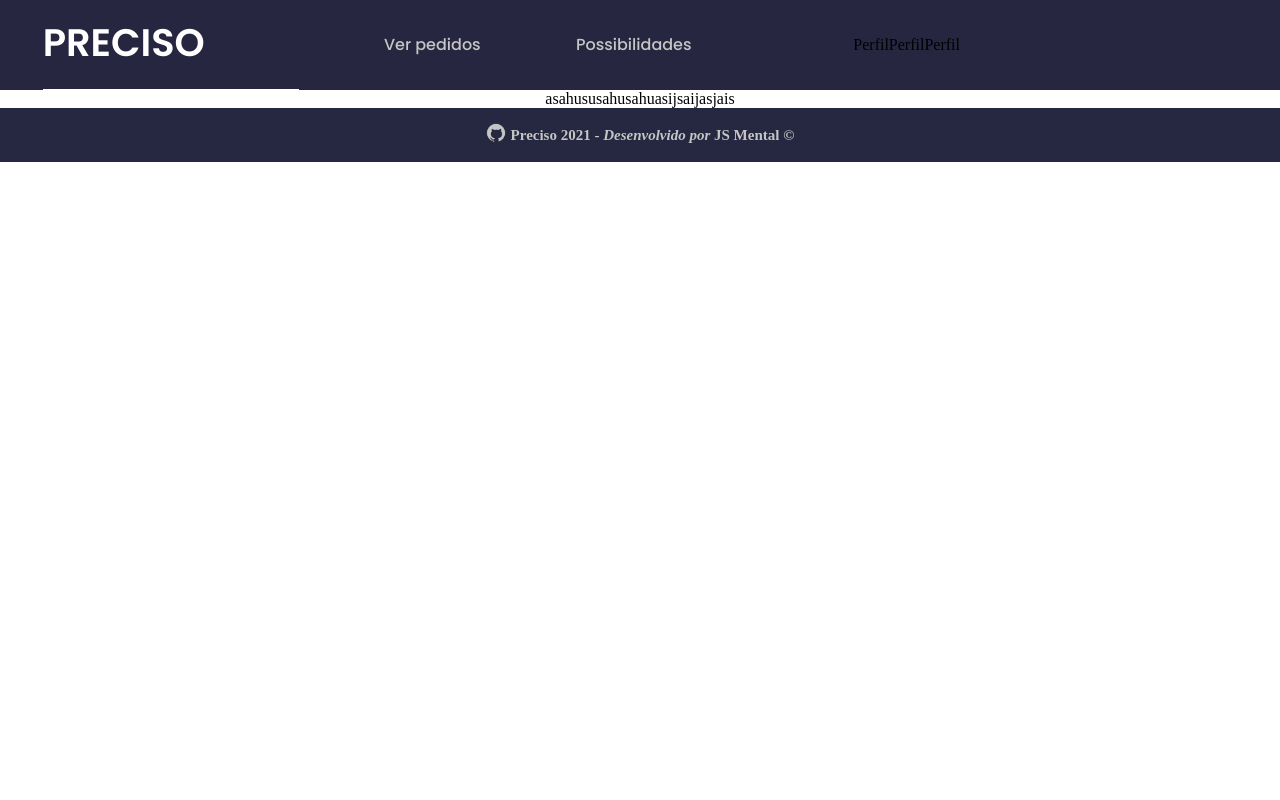
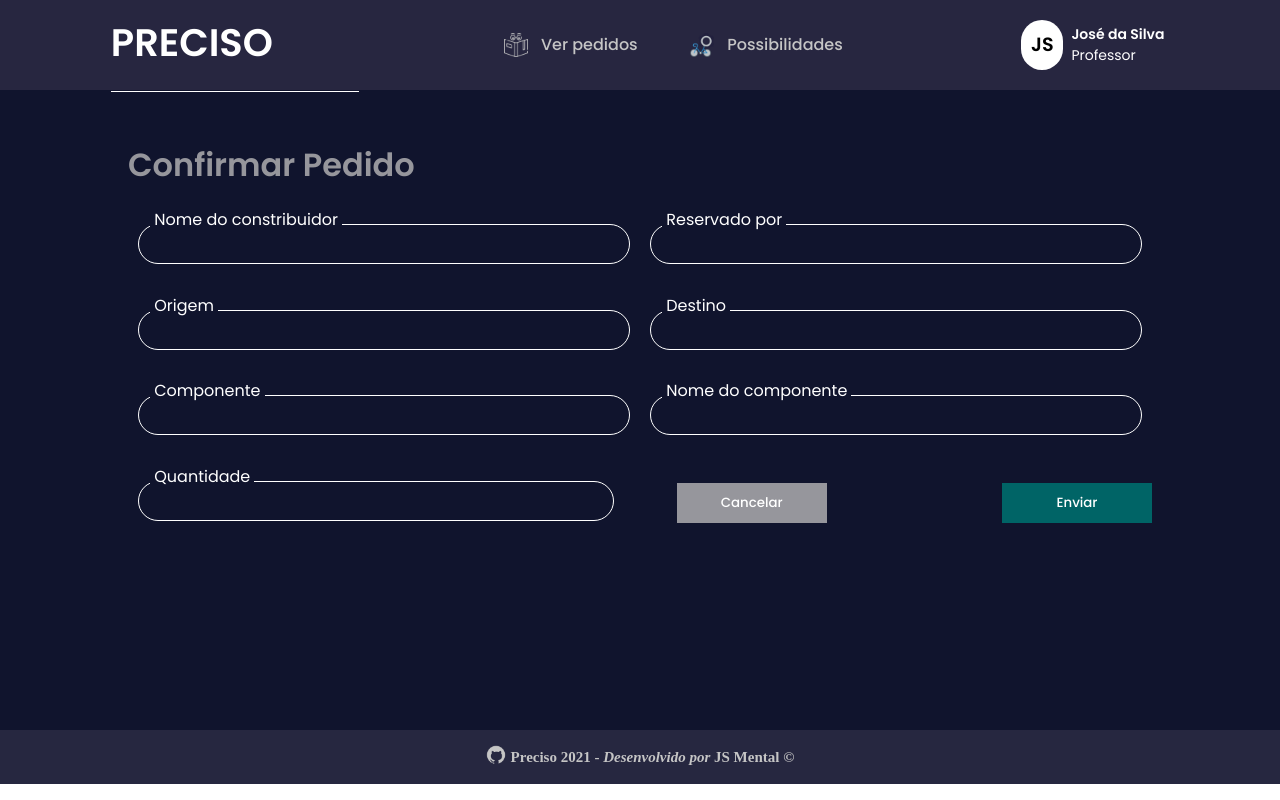
Before and after one commit to LucasDSL/Preciso-HackSocial, a Next.js app in the folder frontend/: page / in a window 1280 px wide. Built offline with nearby package versions, Linux system fonts and the light colour scheme.

Commit message:
commit de segurança

```diff
--- a/frontend/components/Header/Header.tsx
+++ b/frontend/components/Header/Header.tsx
@@ -1,6 +1,7 @@
 import * as S from "./HeaderStyle";
 import Image from "next/image";
-
+import LivroCinza from "../../public/reding_grey.png";
+import SettingsImage from "../../public/settings_blue.png";
 export default function Header() {
   return (
     <S.Header>
@@ -9,13 +10,27 @@ export default function Header() {
       </S.PrecisoWrapper>
       <S.Botoes>
         <S.VerPedidos>
+          <S.LivroCinzaWrapper>
+            <Image src={LivroCinza} layout="intrinsic" alt="livroCinza" />
+          </S.LivroCinzaWrapper>
           <h1>Ver pedidos</h1>
         </S.VerPedidos>
         <S.Possibilidades>
+          <S.SettingsWrapper>
+            <Image src={SettingsImage} layout="intrinsic" alt="settings" />
+          </S.SettingsWrapper>
           <h1>Possibilidades</h1>
         </S.Possibilidades>
       </S.Botoes>
-      <S.Perfil>PerfilPerfilPerfil</S.Perfil>
+      <S.Perfil>
+        <S.FotoDePerfilWrapper>
+          <p>JS</p>
+        </S.FotoDePerfilWrapper>
+        <S.NomeEProfissao>
+          <h1>José da Silva</h1>
+          <h2>Professor</h2>
+        </S.NomeEProfissao>
+      </S.Perfil>
     </S.Header>
   );
 }
--- a/frontend/components/Header/HeaderStyle.ts
+++ b/frontend/components/Header/HeaderStyle.ts
@@ -7,7 +7,7 @@ width: 100%;
 background-color: #272640;
 height: 90px;
 align-items: center;
-
+padding-left: 3%;
 justify-content: space-around;
 h1 {
     font-family: Poppins;
@@ -32,7 +32,7 @@ justify-content: center;
 height: 100%;
 width:20%;
 margin-top: 3px;
-border-bottom: 3px solid white;
+border-bottom: 1px solid white;
 p {
     margin-top:15px;
     align-items: center;
@@ -77,9 +77,66 @@ width: 50%;
 
 `
 
+export const LivroCinzaWrapper = styled.div `
+width: 24px;
+height: 24px;
+margin-right:13px;
+
+`
+
+export const SettingsWrapper = styled.div `
+width: 24px;
+height: 24px;
+margin-right:13px;
+`
+
 export const Perfil = styled.div `
 display: flex;
 flex-direction: row;
-width: 30%;
+width: 15%;
+height: 100%;
+align-items:center;
 
 `
+
+export const FotoDePerfilWrapper = styled.div `
+display: flex;
+width: 22.6%;
+height: 56.52%;
+align-items: center;
+justify-content: center;
+background:#FFFFFF;
+border-radius: 75px;
+ p {
+    font-family: Poppins;
+font-style: normal;
+font-weight: 600;
+font-size: 1.2rem;
+line-height: 1.65rem;
+ }
+`
+export const NomeEProfissao = styled.div `
+display: flex;
+flex-direction: column;
+justify-content: center;
+width:75%;
+height: 100%;
+padding-left: 8px;
+h1 {
+    font-family: Poppins;
+font-style: normal;
+font-weight: 600;
+font-size: 14px;
+line-height: 21px;
+color: #FFFFFF;
+}
+h2 {
+    font-family: Poppins;
+font-style: normal;
+font-weight: normal;
+font-size: 14px;
+line-height: 21px;
+color: #FFFFFF;
+
+}
+`
--- a/frontend/components/main/index.tsx
+++ b/frontend/components/main/index.tsx
@@ -3,8 +3,58 @@ import { StyledMain } from "./styles";
 export default function Main() {
   return (
     <StyledMain>
-      <p>asahususahusahuas</p>
-      <p>ijsaijasjais</p>
+      <h1>Confirmar Pedido</h1>
+      <div className="alignInputs">
+        <label className="label-input">
+          <span> Nome do constribuidor </span>
+          <input type="text" placeholder="" />
+        </label>
+
+        <label className="label-input">
+          <span>Reservado por</span>
+          <input type="" placeholder="" />
+        </label>
+      </div>
+
+      <div className="alignInputs">
+        <label className="label-input">
+          <span>Origem</span>
+          <input type="text" placeholder="" />
+        </label>
+
+        <label className="label-input">
+          <span>Destino</span>
+          <input type="text" placeholder="" />
+        </label>
+      </div>
+
+      <div className="alignInputs">
+        <label className="label-input">
+          <span>Componente</span>
+          <input type="text" />
+        </label>
+
+        <label className="label-input">
+          <span>Nome do componente </span>
+          <input type="text" />
+        </label>
+      </div>
+
+      <div className="alignInputs">
+        <label className="label-input">
+          <span>Quantidade</span>
+          <input type="text" />
+        </label>
+
+        <div className="alignButtons">
+          <button id="cancel" type="submit">
+            Cancelar
+          </button>
+          <button id="send" type="reset">
+            Enviar
+          </button>
+        </div>
+      </div>
     </StyledMain>
   );
 }
--- a/frontend/components/main/styles.js
+++ /dev/null
@@ -1,6 +0,0 @@
-import styled from "styled-components";
-
-export const StyledMain = styled.main`
-    display: flex;
-    justify-content: center;
-`;
--- /dev/null
+++ b/frontend/components/main/styles.ts
@@ -0,0 +1,64 @@
+import styled from "styled-components";
+
+export const StyledMain = styled.main`
+
+    height: 80vh;
+    font-family: 'Poppins';
+    background-color: #10142D;
+    color: #96969C;
+    padding: 4% 10% 5% 10%;
+    h1 {
+        font-weight: 600;
+    }
+    .alignInputs {
+        display: flex;
+        flex-direction: row;
+    }
+    .alignButtons {
+        display: flex;
+        width: 100%;
+        justify-content: space-between;
+    }
+    input {
+        color: white;
+        padding-left: 17px;
+        background-color: transparent;
+        border-radius: 60px;
+        border: 1px solid white;
+        min-height: 40px;
+    }
+    .label-input {
+        color: white;
+        display: flex;
+        flex-direction: column;
+        width: 90%;
+        margin: 1%;
+    }
+    button {
+        font-family: 'Poppins';
+        color: white;
+        font-weight: 500;
+        border: none;
+        cursor: pointer;
+        width: 150px;
+        max-height: 40px;
+        margin-top: 7%;
+    }
+    #cancel {
+        background-color: #96969C;
+        margin-left: 10%;
+    }
+    #send {
+        background-color: #006466;
+    }
+    span {
+        margin-left: 12px;
+        padding: 0 4px;
+        background-color: #10142D;
+        position: relative;
+        align-self: flex-start;
+        top: 8px;
+        transition: background-color 0.3s;
+        z-index: 1;
+    }
+`;
--- a/frontend/pages/index.tsx
+++ b/frontend/pages/index.tsx
@@ -6,7 +6,6 @@ export default function Home() {
   return (
     <div>
       <Header />
-
       <Main></Main>
       <Footer />
     </div>
```
